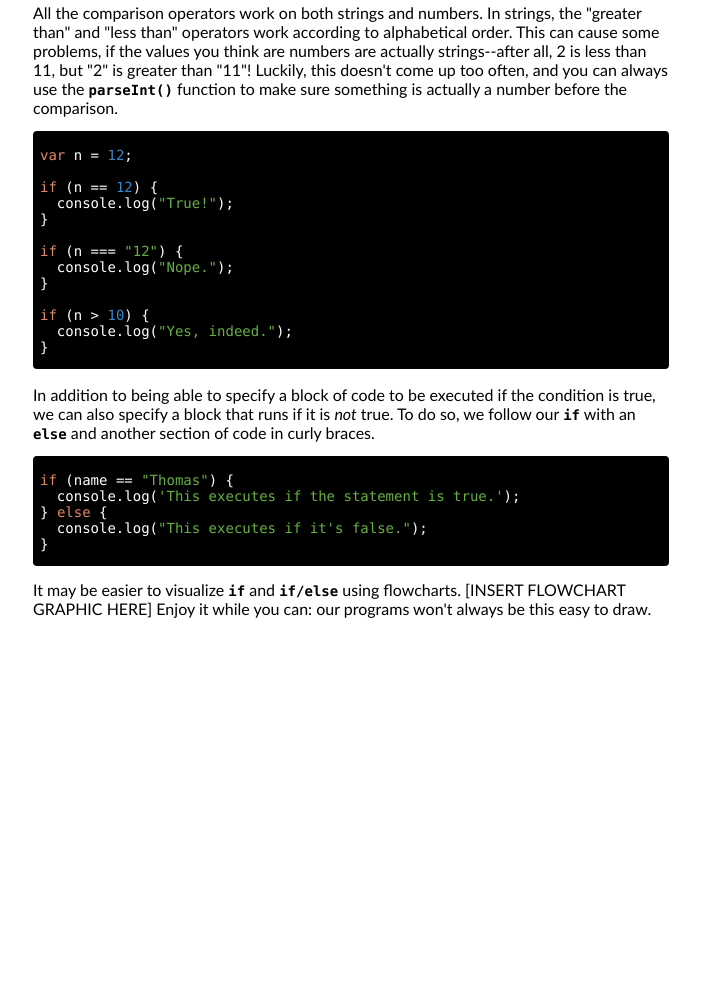
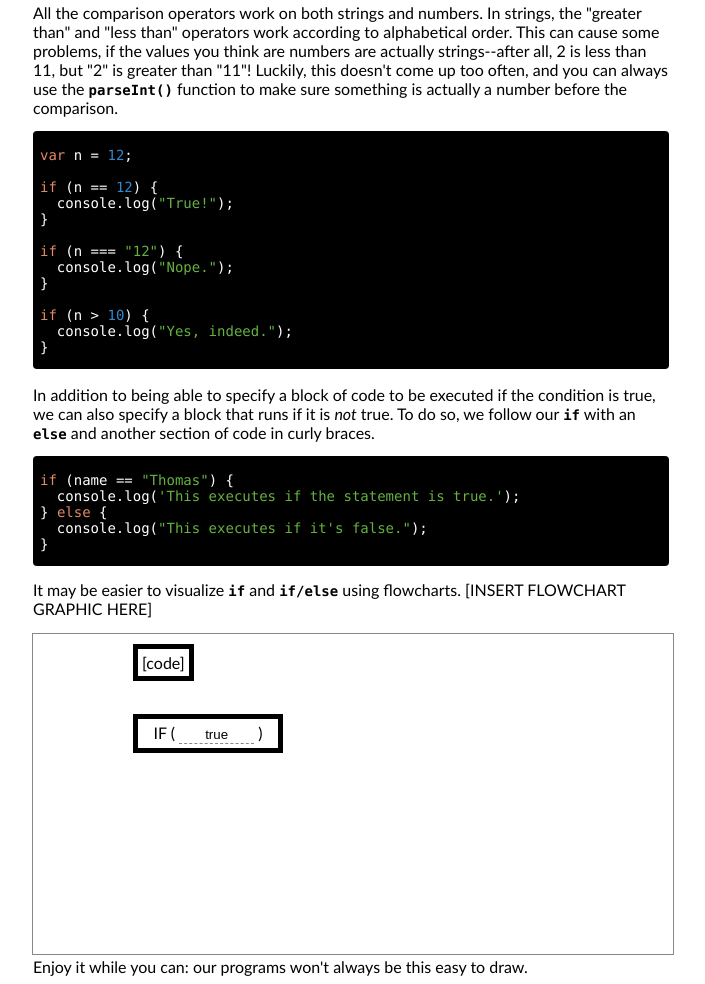
Before and after one commit to thomaswilburn/textbook, a plain HTML site: page build/conditionals.html in a window 1280 px wide. Shown: the part 2743-3727 px from the top of the page, without its empty margins (7-712 px from the left). Before the commit the page ends 3377 px from the top, so only its background shows below. Drawn offline with Linux system fonts and the light colour scheme.

Commit message:
Beginning work on visualizations, deferred loading.

```diff
--- a/build/conditionals.html
+++ b/build/conditionals.html
@@ -4,6 +4,16 @@
   <title>Enter the Browser</title>
   <meta charset="utf-8">
   <link rel="stylesheet" href="css/styles.css" type="text/css">
+  <script src="../js/require.js"></script>
+  <script>
+  require.config({
+    baseUrl: '../js',
+    paths: {
+      jquery: 'jquery-1.9.min'
+    }
+  });
+  </script>
+  <!--<script src="../js/defer.js"></script>-->
 </head>
 <body>
 
@@ -165,18 +175,67 @@ if (name == "Thomas") {
 
   [INSERT FLOWCHART GRAPHIC HERE]
 
+  <div class="flowchart interactive">
+    <canvas width=640 height=320 id="flowchart" style="outline: 1px solid #888;"></canvas>
+    <div class="flowbox block" style="top: 10px; left: 100px;">
+      [code]
+    </div>
+    <div class="flowbox choice" style="top: 80px; left: 100px; width: 150px;">
+      IF (
+      <input type="text" class="blank" style="width: 75px;" id="conditional" value="true">
+      )
+    </div>
+    <script>
+require(['jquery', 'dom/Delay', 'meta/Evil'], function($, Delay, Evil) {
+  var canvas = document.querySelector('canvas#flowchart');
+  var context = canvas.getContext('2d');
+
+  var drawBulb = function(on) {
+
+  };
+
+  var drawWire = function(points, on) {
+    context.beginPath();
+    context.moveTo(points[0].x, points[0].y);
+    for (var i = 1; i < points.length; i++) {
+      context.lineTo(points[i].x, points[i].y);
+    }
+    var last = points.pop();
+    var second = points.pop();
+    if (second) {
+      var slope = (last.y - second.y) / (last.x - second.x);
+      console.log(slope);
+    }
+  };
+
+  var drawBackdrop = function() {
+
+  };
+
+  Delay("#flowchart").done(function() {
+    $('#conditional').on('keyup', function(e) {
+      var input = $(this).val();
+      var output = Evil(input);
+      if (typeof output != 'undefined' && !output.error) {
+        if (output) {
+          //truthy path
+          console.log('truth');
+        } else {
+          //falsey path
+          console.log('lies');
+        }
+      } else {
+        //handle errors
+        console.log('invalid input');
+      }
+    });
+  });
+});
+    </script>
+  </div>
+
   Enjoy it while you can: our programs won't always be this easy to draw.
 
-<script src="../js/require.js"></script>
-<script>
-require.config({
-  baseUrl: '../js',
-  paths: {
-    jquery: 'jquery-1.9.min'
-  }
-});
-</script>
-<!--<script src="../js/google-code/prettify.js"></script>-->
 <script>
 require(['jquery', 'google-code/prettify'], function($) {
   $('code').addClass('prettyprint');
--- a/build/css/styles.css
+++ b/build/css/styles.css
@@ -220,3 +220,17 @@ li.L8 {
     color: #060;
   }
 }
+.interactive {
+  position: relative;
+}
+.interactive.flowchart .flowbox {
+  position: absolute;
+  border: 5px solid ;
+  padding: 4px;
+  text-align: center;
+}
+.blank {
+  border: none;
+  border-bottom: 1px dashed #888;
+  text-align: center;
+}
--- /dev/null
+++ b/js/dom/Delay.js
@@ -0,0 +1,37 @@
+/*
+
+Delay is a module for running scripts only when a given element scrolls into
+view. You can run it by passing in an element to Delay(), which will return a
+promise that's fulfilled when it enters the viewport.
+
+
+*/
+
+define(['jquery'], function($) {
+
+  var offsets = [];
+  $(window).on('scroll', function() {
+    var boundary = window.scrollY + window.innerHeight;
+    offsets = offsets.filter(function(item) {
+      if (item.top < boundary) {
+        item.callback();
+        return false;
+      }
+      return true;
+    });
+  });
+
+  setTimeout(function() {
+    $(window).trigger('scroll');
+  })
+
+  return function(element) {
+    element = typeof element == "string" ? $(element) : element;
+    var deferred = $.Deferred();
+    var offset = element.offset();
+    offset.callback = deferred.resolve;
+    offsets.push(offset);
+    return deferred;
+  }
+
+});
--- /dev/null
+++ b/js/meta/Evil.js
@@ -0,0 +1,28 @@
+/*
+
+Evil is a safe eval function. It should only be used on small chunks of code--
+ideally single lines--since it's still not THAT safe.
+
+*/
+
+define([], function() {
+
+  return function(source, context) {
+    context = context || {};
+    source = source.split(/\r?\n/);
+    var empty = /^\s*$/;
+    source = source.filter(function(line) {
+      return !empty.test(line);
+    });
+    source[source.length - 1] = 'return ' + source[source.length - 1];
+    var code = source.join(';\n');
+    try {
+      var f = new Function(code);
+      var result = f.call(context);
+      return result;
+    } catch (e) {
+      return {error: e};
+    }
+  }
+
+});
--- /dev/null
+++ b/src/css/interactive.less
@@ -0,0 +1,29 @@
+@flowBorder: #888;
+@choiceBorder: #5C5;
+
+.interactive {
+
+  position: relative;
+
+  &.flowchart {
+
+    .flowbox {
+      position: absolute;
+      border: 5px solid ;
+      padding: 4px;
+      text-align: center;
+
+      .choice {
+
+      }
+    }
+
+  }
+
+}
+
+.blank {
+  border: none;
+  border-bottom: 1px dashed #888;
+  text-align: center;
+}
--- a/src/css/seed.less
+++ b/src/css/seed.less
@@ -2,3 +2,4 @@
 @import "base";
 @import "semantic";
 @import "syntax";
+@import "interactive";
```
Also changed, not shown: build/gettingStarted.html (+10 -10 lines), build/index.html (+10 -0 lines), build/introduction.html (+10 -0 lines), js/dom/Visible.js (added, +11 -0 lines), src/conditionals.html (+59 -0 lines), src/snippets/head.html (+10 -0 lines), src/snippets/scripts.html (+0 -10 lines).
